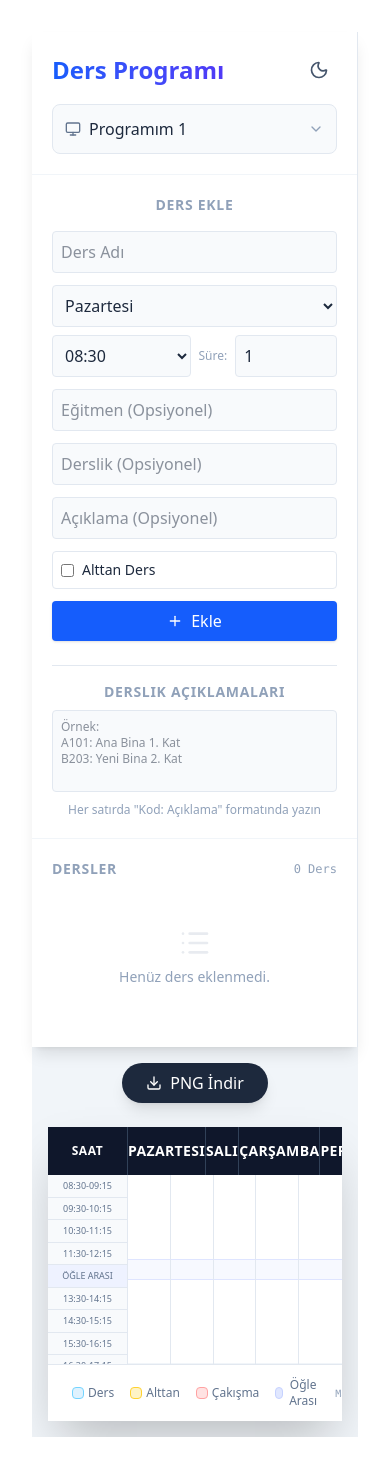
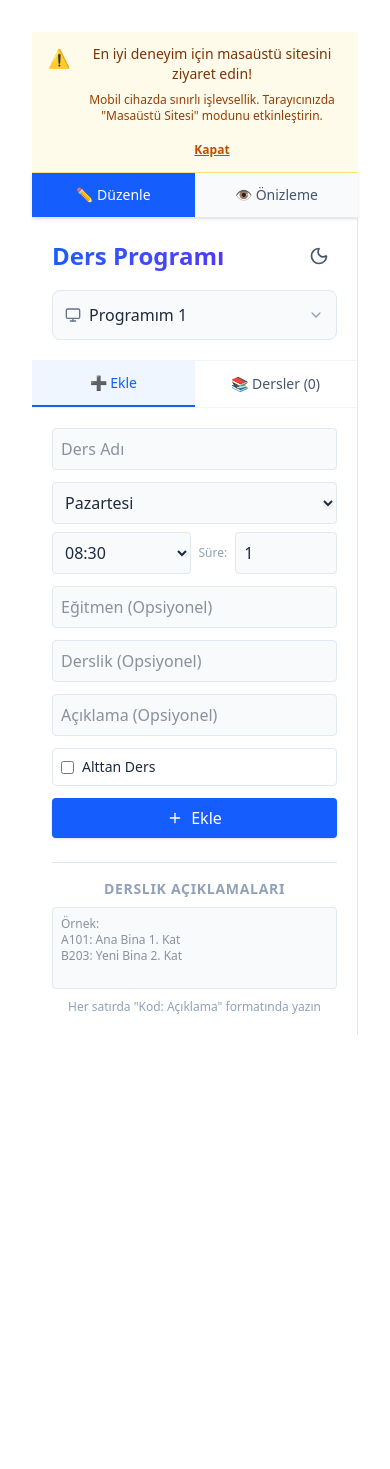
Before and after one commit to furkandlkdr/Square-Schedule, a React (Vite) app: page / in a window 390 px wide. After the commit the page ends 1067 px from the top, so only its background shows below. Built offline with nearby package versions, Linux system fonts and the light colour scheme.

Commit message:
Refactor project structure and enhance mobile experience; update dark mode styles and improve deployment workflow

```diff
--- a/src/SquareScheduleMaker.tsx
+++ b/src/SquareScheduleMaker.tsx
@@ -78,6 +78,10 @@ export default function SquareScheduleMaker() {
     const [showProfileMenu, setShowProfileMenu] = useState(false);
     const [editingProfileId, setEditingProfileId] = useState<string | null>(null);
     const [editingProfileName, setEditingProfileName] = useState('');
+    const [mobileTab, setMobileTab] = useState<'edit' | 'preview'>('edit');
+    const [sidebarTab, setSidebarTab] = useState<'add' | 'list'>('add');
+    const [isMobile, setIsMobile] = useState(false);
+    const [dismissMobileWarning, setDismissMobileWarning] = useState(false);
 
     // Form State
     const [formDay, setFormDay] = useState(0);
@@ -145,6 +149,15 @@ export default function SquareScheduleMaker() {
             setClassroomLegend(activeProfile.classroomLegend || '');
         }
     }, [activeProfileId, profiles]);
+
+    useEffect(() => {
+        const checkMobile = () => {
+            setIsMobile(window.innerWidth < 768);
+        };
+        checkMobile();
+        window.addEventListener('resize', checkMobile);
+        return () => window.removeEventListener('resize', checkMobile);
+    }, []);
 
     const activeProfile = profiles.find(p => p.id === activeProfileId) || profiles[0] || INITIAL_PROFILE;
 
@@ -249,7 +262,7 @@ export default function SquareScheduleMaker() {
             const dataUrl = await toPng(canvasRef.current, {
                 quality: 1,
                 pixelRatio: 2,
-                backgroundColor: theme === 'dark' ? '#071226' : '#ffffff'
+                backgroundColor: theme === 'dark' ? '#334155' : '#ffffff'
             });
 
             const link = document.createElement('a');
@@ -368,11 +381,57 @@ export default function SquareScheduleMaker() {
     // --- Rendering ---
 
     return (
-        <div className="min-h-screen bg-slate-50 text-slate-800 font-sans flex flex-col md:flex-row">
+        <div className="min-h-screen bg-slate-50 text-slate-800 font-sans flex flex-col">
 
-            {/* SIDEBAR */}
-            <div className="w-full md:w-80 bg-white border-r border-slate-200 flex flex-col h-auto md:h-screen sticky top-0 md:overflow-y-auto z-10 shadow-lg">
-                <div className="p-5 border-b border-slate-100">
+            {/* Mobile Warning Banner */}
+            {isMobile && !dismissMobileWarning && (
+                <div className="bg-amber-50 border-b border-amber-200 px-4 py-3 flex items-start gap-3 md:hidden">
+                    <div className="text-amber-600 font-semibold text-lg">⚠️</div>
+                    <div className="flex-1 min-w-0">
+                        <p className="text-sm font-medium text-amber-900 mb-2">En iyi deneyim için masaüstü sitesini ziyaret edin!</p>
+                        <p className="text-xs text-amber-800 mb-3">Mobil cihazda sınırlı işlevsellik. Tarayıcınızda "Masaüstü Sitesi" modunu etkinleştirin.</p>
+                        <button
+                            onClick={() => setDismissMobileWarning(true)}
+                            className="text-xs font-semibold text-amber-700 hover:text-amber-900 underline"
+                        >
+                            Kapat
+                        </button>
+                    </div>
+                </div>
+            )}
+
+            {/* MOBILE TAB NAVIGATION */}
+            <div className="md:hidden sticky top-0 z-20 bg-white border-b border-slate-200 shadow-sm">
+                <div className="flex">
+                    <button
+                        onClick={() => setMobileTab('edit')}
+                        className={`flex-1 py-3 px-4 font-medium text-sm transition-colors ${
+                            mobileTab === 'edit'
+                                ? 'bg-blue-600 text-white'
+                                : 'bg-slate-50 text-slate-600 hover:bg-slate-100'
+                        }`}
+                    >
+                        ✏️ Düzenle
+                    </button>
+                    <button
+                        onClick={() => setMobileTab('preview')}
+                        className={`flex-1 py-3 px-4 font-medium text-sm transition-colors ${
+                            mobileTab === 'preview'
+                                ? 'bg-blue-600 text-white'
+                                : 'bg-slate-50 text-slate-600 hover:bg-slate-100'
+                        }`}
+                    >
+                        👁️ Önizleme
+                    </button>
+                </div>
+            </div>
+
+            <div className="flex-1 flex flex-col md:flex-row overflow-hidden">
+                {/* SIDEBAR */}
+                <div className={`w-full md:w-80 bg-white border-r border-slate-200 flex flex-col md:h-screen md:sticky md:top-0 z-10 shadow-lg overflow-hidden ${
+                    mobileTab === 'preview' ? 'hidden md:flex' : ''
+                }`}>
+                <div className="p-5 border-b border-slate-100 shrink-0">
                     <div className="flex items-center justify-between mb-4">
                         <h1 className="text-2xl font-bold bg-clip-text text-transparent bg-gradient-to-r from-blue-600 to-indigo-600">
                             Ders Programı
@@ -449,9 +508,32 @@ export default function SquareScheduleMaker() {
                     </div>
                 </div>
 
+                {/* Sidebar Tabs - Add Course and Course List */}
+                <div className="flex border-b border-slate-100">
+                    <button
+                        onClick={() => setSidebarTab('add')}
+                        className={`flex-1 py-3 px-4 font-medium text-sm transition-colors ${
+                            sidebarTab === 'add'
+                                ? 'border-b-2 border-blue-600 text-blue-600 bg-blue-50'
+                                : 'text-slate-600 hover:bg-slate-50'
+                        }`}
+                    >
+                        ➕ Ekle
+                    </button>
+                    <button
+                        onClick={() => setSidebarTab('list')}
+                        className={`flex-1 py-3 px-4 font-medium text-sm transition-colors ${
+                            sidebarTab === 'list'
+                                ? 'border-b-2 border-blue-600 text-blue-600 bg-blue-50'
+                                : 'text-slate-600 hover:bg-slate-50'
+                        }`}
+                    >
+                        📚 Dersler ({activeProfile.courses.length})
+                    </button>
+                </div>
+
                 {/* Add Course Form */}
-                <div className="p-5 space-y-4">
-                    <h2 className="text-sm font-semibold text-slate-400 uppercase tracking-wider">Ders Ekle</h2>
+                <div className={`p-5 space-y-4 shrink-0 overflow-y-auto ${sidebarTab === 'add' ? '' : 'hidden'}`}>
                     <form onSubmit={addCourse} className="space-y-3">
                         <div>
                             <input
@@ -538,47 +620,49 @@ export default function SquareScheduleMaker() {
                 </div>
 
                 {/* Course List Wrapper */}
-                <div className="flex-1 overflow-y-auto p-5 border-t border-slate-100">
-                    <div className="flex items-center justify-between mb-2">
-                        <h2 className="text-sm font-semibold text-slate-400 uppercase tracking-wider">Dersler</h2>
-                        <span className="text-xs font-mono text-slate-400">{activeProfile.courses.length} Ders</span>
-                    </div>
-
+                <div className={`flex-1 overflow-y-auto p-5 min-h-0 ${sidebarTab === 'list' ? '' : 'hidden'}`}>
                     <div className="space-y-2">
-                        {activeProfile.courses.map(c => (
-                            <div key={c.id} className="p-3 bg-white border border-slate-200 rounded shadow-sm hover:shadow-md transition-shadow group relative">
-                                <div className="flex justify-between items-start">
-                                    <div>
-                                        <h3 className="font-semibold text-slate-800">{c.name}</h3>
-                                        <p className="text-xs text-slate-500">{DAYS[c.dayIndex]}, {TIME_SLOTS[c.startSlotIndex]}</p>
-                                    </div>
-                                    <button onClick={() => removeCourse(c.id)} className="text-slate-300 hover:text-red-500 opacity-0 group-hover:opacity-100 transition-opacity">
-                                        <Trash2 className="w-4 h-4" />
-                                    </button>
-                                </div>
-                            </div>
-                        ))}
-                        {activeProfile.courses.length === 0 && (
+                        {activeProfile.courses.length === 0 ? (
                             <div className="text-center py-10 text-slate-400">
                                 <div className="mb-2"><List className="w-8 h-8 mx-auto opacity-20" /></div>
                                 <p className="text-sm">Henüz ders eklenmedi.</p>
                             </div>
+                        ) : (
+                            activeProfile.courses.map(c => (
+                                <div key={c.id} className="p-3 bg-slate-50 border border-slate-200 rounded shadow-sm hover:shadow-md transition-shadow group relative">
+                                    <div className="flex justify-between items-start gap-2">
+                                        <div className="flex-1 min-w-0">
+                                            <h3 className="font-semibold text-slate-800 text-sm">{c.name}</h3>
+                                            <p className="text-xs text-slate-500">{DAYS[c.dayIndex]}, {TIME_SLOTS[c.startSlotIndex]}</p>
+                                            {c.instructor && <p className="text-xs text-slate-600 mt-1 italic">{c.instructor}</p>}
+                                            {c.classroom && <p className="text-xs text-slate-600">{c.classroom}</p>}
+                                            {c.description && <p className="text-xs text-slate-600 mt-1">{c.description}</p>}
+                                            {c.isRetake && <p className="text-xs font-semibold text-amber-600 mt-1">Alttan Ders</p>}
+                                        </div>
+                                        <button onClick={() => removeCourse(c.id)} className="text-slate-300 hover:text-red-500 flex-shrink-0 transition-colors">
+                                            <Trash2 className="w-4 h-4" />
+                                        </button>
+                                    </div>
+                                </div>
+                            ))
                         )}
                     </div>
                 </div>
             </div>
 
             {/* MAIN STAGE */}
-            <div className="flex-1 bg-slate-100 p-4 md:p-10 flex flex-col items-center justify-center overflow-auto">
-                <div className="mb-6 flex gap-4">
-                    <button onClick={exportAsPng} className="px-6 py-2 bg-slate-800 text-white rounded-full shadow-lg hover:bg-slate-900 transition-transform hover:-translate-y-1 flex items-center gap-2 font-medium">
+            <div className={`flex-1 bg-slate-100 p-2 md:p-10 flex flex-col items-center overflow-y-auto ${
+                mobileTab === 'edit' ? 'hidden md:flex' : ''
+            }`}>
+                <div className="mb-2 md:mb-6 flex gap-2 md:gap-4 sticky top-0 z-10 bg-slate-100 py-2">
+                    <button onClick={exportAsPng} className="px-4 md:px-6 py-2 bg-slate-800 text-white rounded-full shadow-lg hover:bg-slate-900 transition-transform hover:-translate-y-1 flex items-center gap-2 font-medium text-sm md:text-base">
                         <Download className="w-4 h-4" /> PNG İndir
                     </button>
                 </div>
 
                 {/* CANVAS CONTAINER - ASPECT RATIO 1/1 */}
                 {/* We use a max-width to ensure it fits screen, but it will maintain square aspect */}
-                <div className="w-full max-w-4xl aspect-square bg-white shadow-2xl relative overflow-hidden flex flex-col" ref={canvasRef} data-export-canvas="true">
+                <div className="w-full max-w-4xl aspect-square bg-white shadow-2xl relative overflow-hidden flex flex-col mb-4" ref={canvasRef} data-export-canvas="true">
 
                     {/* Header Row */}
                     <div className="grid grid-cols-[80px_1fr_1fr_1fr_1fr_1fr] h-12 bg-slate-900 text-white shrink-0">
@@ -673,8 +757,8 @@ export default function SquareScheduleMaker() {
                     </div>
 
                     {/* Footer Legend */}
-                    <div className="h-auto min-h-12 bg-white border-t border-slate-200 flex items-center justify-between px-6 py-3 shrink-0 gap-4">
-                        <div className="flex items-center gap-4 text-xs font-medium text-slate-500">
+                    <div className="h-auto min-h-12 bg-white border-t border-slate-200 flex flex-col md:flex-row items-start md:items-center justify-between px-3 md:px-6 py-3 shrink-0 gap-2 md:gap-4">
+                        <div className="flex flex-wrap items-center gap-2 md:gap-4 text-xs font-medium text-slate-500">
                             <div className="flex items-center gap-1"><div className="w-3 h-3 bg-sky-100 border border-sky-300 rounded"></div> Ders</div>
                             <div className="flex items-center gap-1"><div className="w-3 h-3 bg-amber-100 border border-amber-300 rounded"></div> Alttan</div>
                             <div className="flex items-center gap-1"><div className="w-3 h-3 bg-red-100 border border-red-300 rounded"></div> Çakışma</div>
@@ -688,13 +772,14 @@ export default function SquareScheduleMaker() {
                                 ))}
                             </div>
                         )}
-                        <div className="text-[10px] text-slate-400 font-mono whitespace-nowrap">
-                            Made with ❤️ by Nafair
+                        <div className="text-[10px] text-slate-400 font-mono whitespace-nowrap w-full md:w-auto text-center md:text-right">
+                            Made with ❤️ by <a href="https://furkan.software" target="_blank" rel="noopener noreferrer">Nafair</a>
                         </div>
                     </div>
 
                 </div>
             </div>
+            </div>
         </div>
     );
 }
```
Also changed, not shown: memory-bank/projectbrief.md (+1 -1 lines), src/App.css (+38 -15 lines), 1 other file (tests, documents, lock files or other folders).
